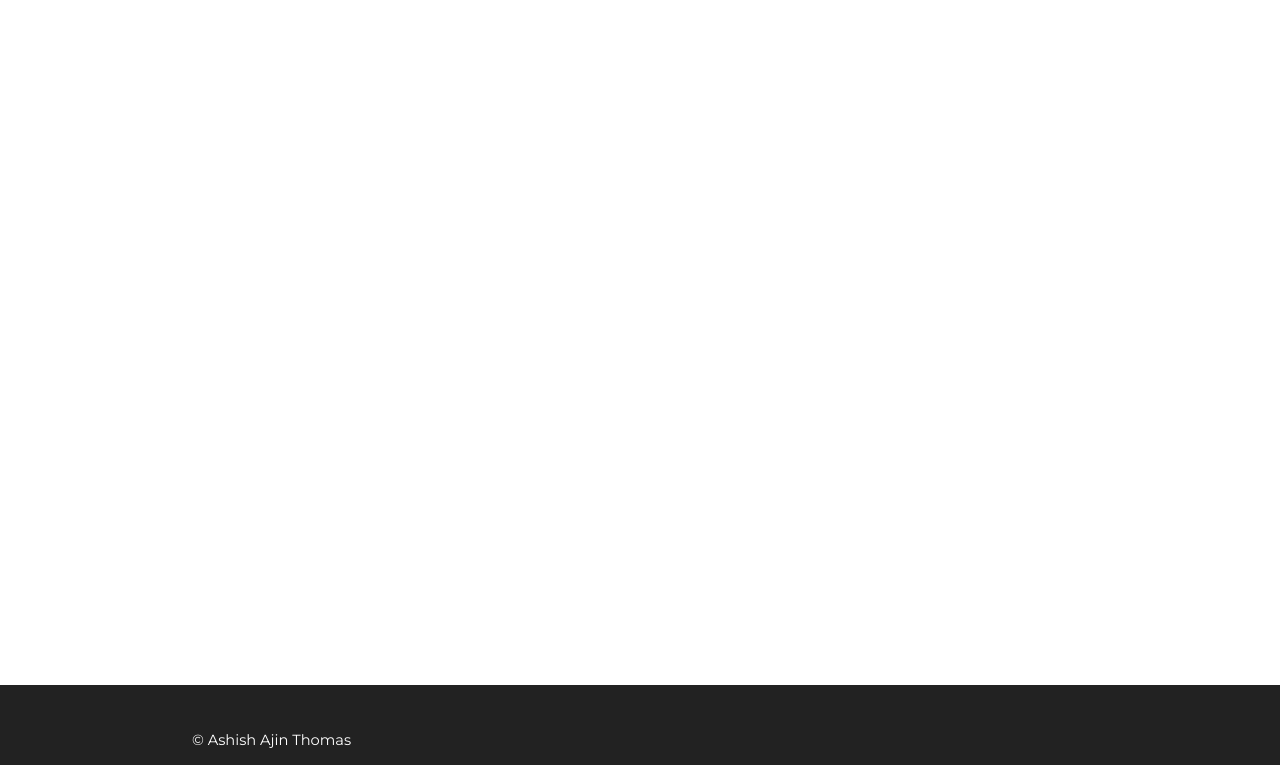
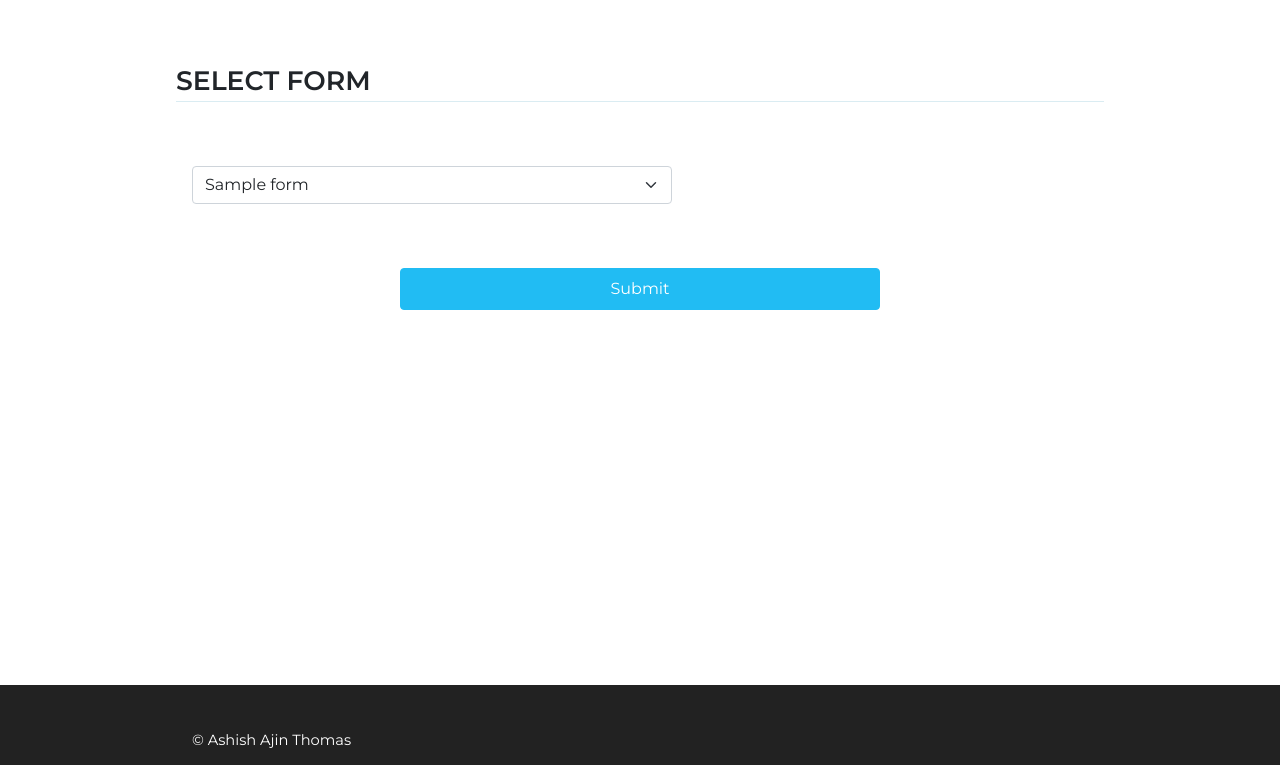
Before and after one commit to KingHacker9000/data-dashboard, a Flask app: page / in a window 1280 px wide. Shown: the part 83-848 px from the top of the page. Run offline with Flask 3, Linux system fonts and the light colour scheme; the visitor is signed in with stand-in values (Sample User, id 1); a database or web service that is not in the repository returns one stand-in record (values such as "Sample title"); some libraries are stand-ins or nearby versions.

Commit message:
Index page

```diff
--- a/app.py
+++ b/app.py
@@ -52,12 +52,14 @@ DATABASE = Database()
 
 # Home Directory
 @app.route("/")
+@login_required
 def index():
     session['last_visited'] = '/'
+    forms = DATABASE.get_forms(session['user_id'])
     if 'user_id' in session:
-        return render_template("index.html", logged_in='user_id' in session, photo_uri=session['photo_uri'] if 'photo_uri' in session else None, form_id='1')
+        return render_template("index.html", logged_in='user_id' in session, photo_uri=session['photo_uri'] if 'photo_uri' in session else None, form_id='2', forms=forms)
     else:
-        return render_template("index.html", form_id=1)
+        return render_template("index.html", form_id=2, forms=forms)
 
 
 @app.route("/login")
@@ -166,7 +168,7 @@ def get_image(form_id, answer_id):
 @check_access
 def export(form_id):
     session['last_visited'] = f'/{form_id}/export'
-    return render_template("export.html", form_id=form_id, photo_uri=session['photo_uri'])
+    return render_template("export.html", form_id=form_id, photo_uri=session['photo_uri'], site_url=URL)
 
 @app.route("/<form_id>/exportfile")
 @login_required
@@ -223,13 +225,13 @@ def access(form_id):
     if request.method == "GET":
         form_name = DATABASE.get_form_name(form_id)
         return render_template("access.html", form_id=form_id, photo_uri=session['photo_uri'],
-                           form_name=form_name)
+                           form_name=form_name, site_url=URL)
 
     email = request.form['email']
     role = request.form['user_role']
 
     DATABASE.update_access(email, role, form_id)
-    return redirect(f'/{form_id}/dashboard')
+    return redirect(f'/{form_id}/dashboard', site_url=URL)
 
 
 @app.route("/<form_id>/settings")
@@ -237,7 +239,7 @@ def access(form_id):
 @check_access
 def settings(form_id):
     form_name = DATABASE.get_form_name(form_id)
-    return render_template('settings.html', form_id=form_id, photo_uri=session['photo_uri'], form_name=form_name)
+    return render_template('settings.html', form_id=form_id, photo_uri=session['photo_uri'], form_name=form_name, site_url=URL)
 
 
 @app.route("/<form_id>/duplicate")
@@ -256,7 +258,7 @@ def edit(form_id):
     if request.method == "GET":
         questions = DATABASE.get_questions(form_id, session['user_id'])
         form_name = DATABASE.get_form_name(form_id)
-        return render_template('edit.html', form_id=form_id, photo_uri=session['photo_uri'], form_name=form_name, questions=questions)
+        return render_template('edit.html', form_id=form_id, photo_uri=session['photo_uri'], form_name=form_name, questions=questions, site_url=URL)
 
     question = request.form.get('question')
     option = request.form.get('option')
@@ -292,6 +294,12 @@ def answer_form(form_id):
     return render_template('form_submitted.html', photo_uri=session['photo_uri'])
 
 
+@app.route("/getform")
+@login_required
+def get_form():
+    form_id = request.args.get("form_id")
+    return redirect(f"/{form_id}/dashboard")
+
 # Run The Application
 if __name__ == "__main__":
     app.run(host="0.0.0.0")
--- a/database_helper.py
+++ b/database_helper.py
@@ -708,6 +708,28 @@ class Database:
             print(error)
             return False
 
+    def get_forms(self, user_id):
+
+        try:
+            cursor = self.connection.cursor(cursor_factory=RealDictCursor)
+            q = "SELECT * FROM forms_access WHERE user_id=%s AND user_role_id IN (1, 2)"
+            cursor.execute(q, (user_id,))
+            formrows = cursor.fetchall()
+
+            if formrows is None:
+                return []
+
+            form_ids = [int(row['form_id']) for row in formrows]
+
+            q = 'SELECT * FROM forms WHERE form_id IN %s'
+            cursor.execute(q, (tuple(form_ids),))
+            forms = cursor.fetchall()
+            cursor.close()
+            return forms
+
+        except (psycopg2.Error) as error:
+            print(error)
+            return []
 
 
 if __name__ == '__main__':
--- a/templates/index.html
+++ b/templates/index.html
@@ -53,7 +53,26 @@
         </div>
     </header>
     <main>
-        {% block body %}{% endblock %}
+        <div class="form-container-holder">
+            <div class="form-container">
+                <div class="form-name">SELECT FORM</div>
+                <div class="form-question-container">
+                    <form action="/getform" method="get">
+                        <div class="question-container">
+                            <select name="form_id" id="" class="form-select form-control-add" >
+                                {% for form in forms %}
+                                    <option value="{{form['form_id']}}">{{form['form_name']}}</option>
+                                {% endfor %}
+                            </select>
+                            <br>
+                        </div>
+                        <div class="submit-btn">
+                            <button type="submit" class="btn btn-primary submit-btn btn-blue form-control-add">Submit</button>
+                        </div>
+                    </form>
+                </div>
+            </div>
+        </div>
     </main>
     <footer>
         <div class="dev-details">
```
Also changed, not shown: templates/dashboard.html (+0 -22 lines), templates/home_base.html (+24 -0 lines).
